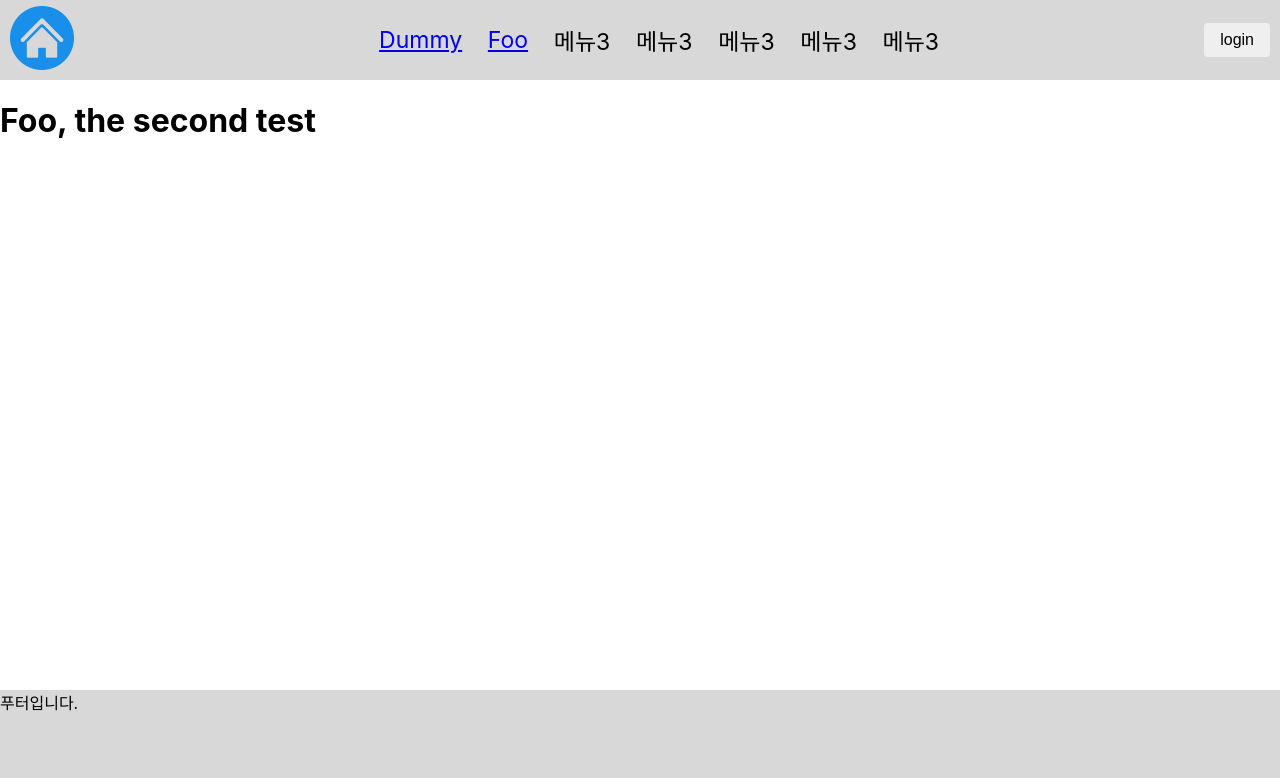
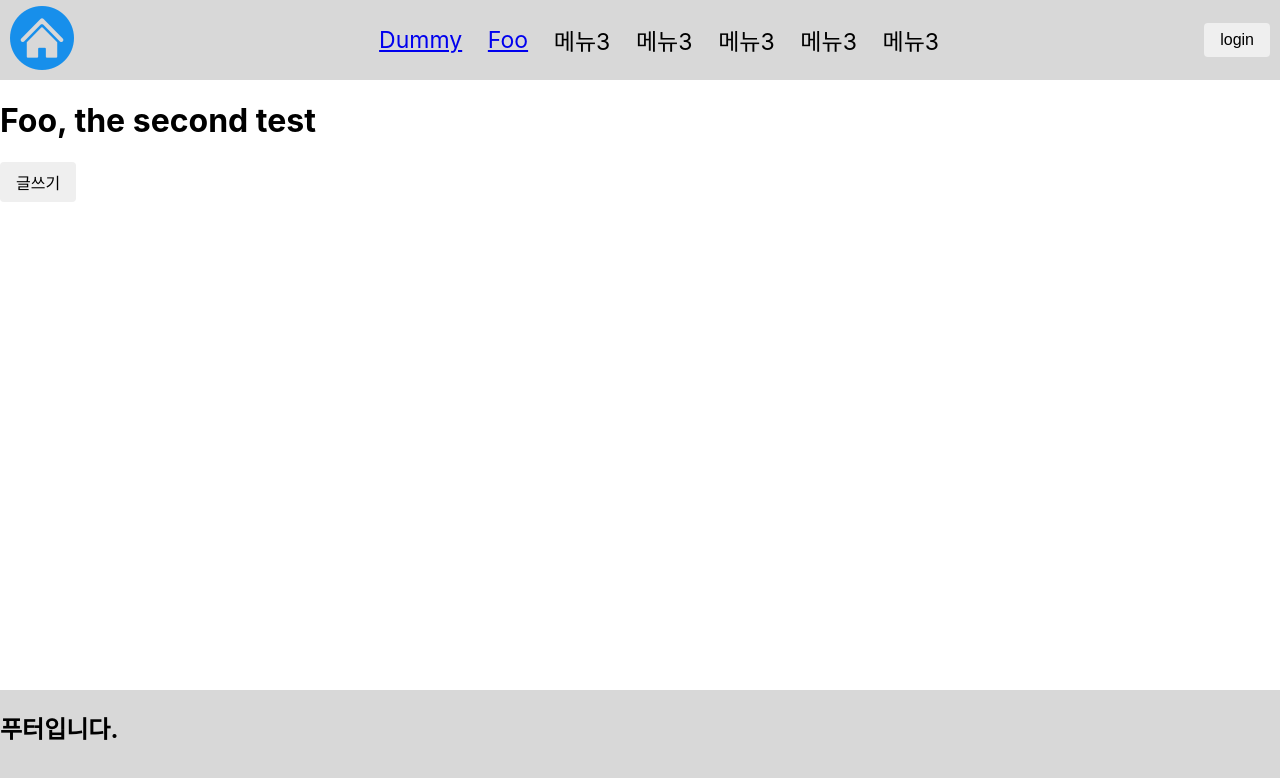
Before and after one commit to aqualung5150/Market, a React (Create React App) app in the folder frontend/: page /foo in a window 1280 px wide. Shown: the top 778 px of the page. Built offline with nearby package versions, Linux system fonts and the light colour scheme; no server answers.

Commit message:
feat: Button depends on connection state

```diff
--- a/frontend/src/component/Footer.tsx
+++ b/frontend/src/component/Footer.tsx
@@ -1,7 +1,11 @@
 import styles from "../styles/Footer.module.css";
 
 const Footer = () => {
-  return <footer className={styles.footer}>푸터입니다.</footer>;
+  return (
+    <footer className={styles.footer}>
+      <h2>푸터입니다.</h2>
+    </footer>
+  );
 };
 
 export default Footer;
--- a/frontend/src/pages/Foo.tsx
+++ b/frontend/src/pages/Foo.tsx
@@ -1,7 +1,26 @@
+import { useContext, useState } from "react";
+import Button from "../component/Button";
+import { ConnectionContext } from "../context/ConnectionContext";
+import Modal from "../component/Modal";
+import Login from "../component/Login";
+
 const Foo = () => {
+  const [modalOpen, setModalOpen] = useState(false);
+  const { connection } = useContext(ConnectionContext);
   return (
     <div>
       <h1>Foo, the second test</h1>
+      <Modal
+        children={<Login />}
+        open={modalOpen}
+        onClose={() => setModalOpen(false)}
+      />
+      <Button
+        text="글쓰기"
+        onClick={() =>
+          connection ? alert("글 작성완료!!") : setModalOpen(true)
+        }
+      />
     </div>
   );
 };
```
